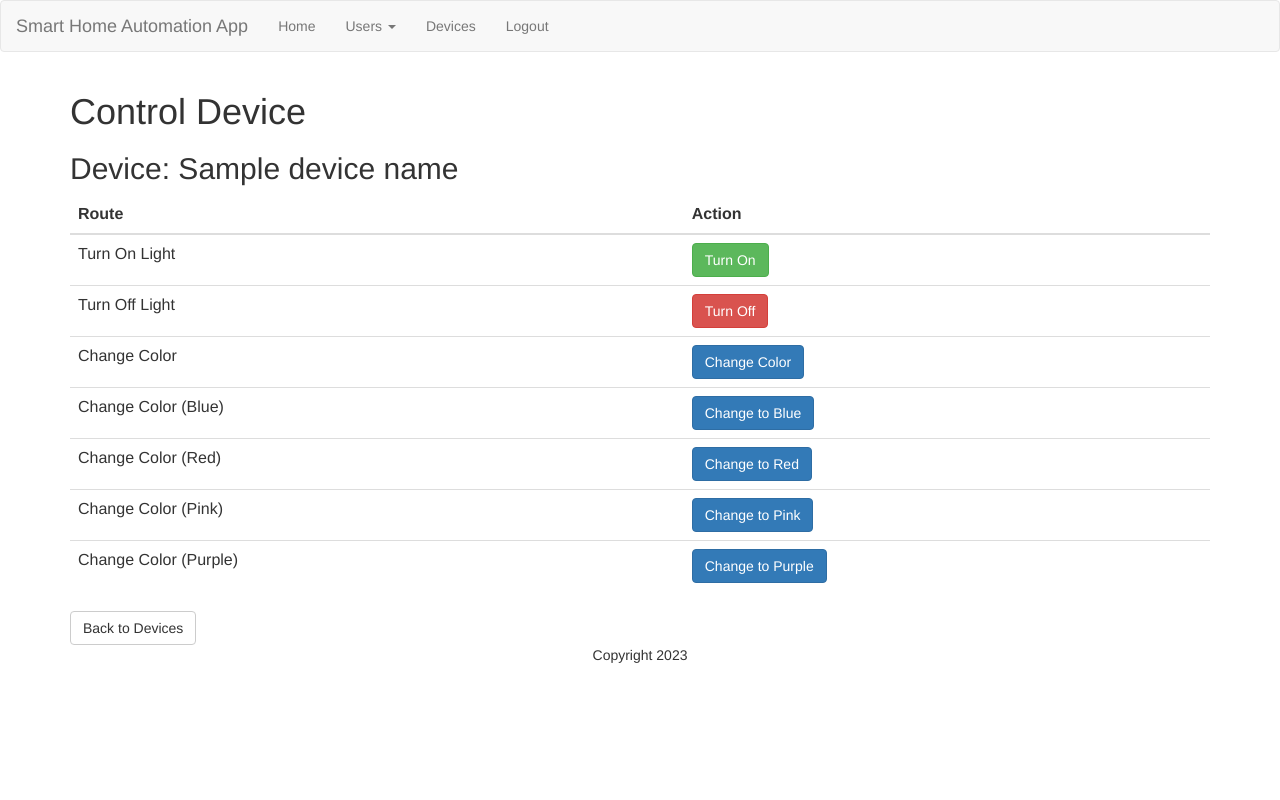
After one commit to sbraim998/SmartHomeAutomationSystem, a Flask app: template templates/control_rgb.html in a window 1280 px wide. The commit adds this page. Run offline with Flask 3, Linux system fonts and the light colour scheme; the template is opened without the code that fills it: most values are stand-ins (such as "Sample title", 1, 10 or a date in 2020); some libraries are stand-ins or nearby versions.

Commit message:
final modified

```diff
--- a/app.py
+++ b/app.py
@@ -1,12 +1,7 @@
-from flask import Flask, render_template, redirect
-from User.User_Model import db, db_get_user_by_username
-from authentication import has_session
-
-app = Flask(__name__)
-app.config['SECRET_KEY'] = '\x8afmI\xc5\x17Rh\x11\xd96Z\xa0\xf1\xfdm\xc0\xfc/\xce\xb4\x9d\xed/'
-app.config["SQLALCHEMY_DATABASE_URI"] = "sqlite:///database.db"
-app.config['SQLALCHEMY_TRACK_MODIFICATIONS'] = False
-db.init_app(app)
+from flask import render_template, redirect, request
+import Devices
+import rgbLight_routes
+from model import app, db
 
 
 @app.route('/')
@@ -49,24 +44,59 @@ def view_authenticate_logout():
     return controller_logout()
 
 
-@app.route('/control_light')
-def view_control_light():
-    return render_template('template.html')
+# Route for displaying devices
+@app.route('/devices')
+def show_devices():
+    from Devices.Devices_Controller import get_paired_devices
+    from Devices.Devices_Model import Device
+    paired_devices = get_paired_devices()
+    print(paired_devices)
+    if paired_devices:
+        return render_template('devices.html', devices=paired_devices)
+    else:
+        return render_template('devices.html', devices=Devices.Devices_Model.Device('No Devices available', '0', '0'))
 
 
-@app.route('/turn_on')
-def tigger_turn_on_relay():
-    from lights import turn_on_relay
-    turn_on_relay()
-    return render_template('template.html', msg="light is on")
+@app.route('/hardware/<device_name>')
+def hardware_controller(device_name):
+    print(device_name)
+    if device_name == 'RGBLight':
+        return render_template('control_rgb.html', device_name=device_name, message=None)
 
 
-@app.route('/turn_off')
-def trigger_turn_off_relay():
-    from lights import turn_off_relay
-    msg = turn_off_relay()
-    return render_template('template.html', msg=msg)
+@app.route('/control/<device_name>/turn_on')
+def turn_on(device_name):
+    if request.method == 'GET':
+        if device_name == 'RGBLight':
+            response = rgbLight_routes.turn_on_light()
+            if response:
+                message = 'Turned ON Successfully'
+            else:
+                message = 'Error occurred'
+            return render_template('control_rgb.html', device_name=device_name, message=message)
 
 
-with app.app_context():
-    db.create_all()
+@app.route('/control/<device_name>/turn_off')
+def turn_off_light(device_name):
+    if request.method == 'GET':
+        if device_name == 'RGBLight':
+            response = rgbLight_routes.turn_off_light()
+            if response:
+                message = 'Turned OFF Successfully'
+            else:
+                message = 'Error occurred'
+            return render_template('control_rgb.html', device_name=device_name, message=message)
+
+
+# @app.route('/pair_new_device')
+# def show_devices():
+#     from Devices.Devices_Controller import get_paired_devices
+#     around_devices = Devices.Devices_Controller.discover_devices()
+#     print(around_devices)
+#     return render_template('pair_device.html', around_devices=around_devices)
+
+
+if __name__ == '__main__':
+    with app.app_context():
+        db.create_all()
+    app.run(debug=True)
--- /dev/null
+++ b/model.py
@@ -0,0 +1,65 @@
+import base64
+
+from flask import Flask
+from flask_sqlalchemy import SQLAlchemy
+from marshmallow_sqlalchemy import SQLAlchemyAutoSchema
+
+
+basedir = 'reporting_systems'
+
+app = Flask(__name__)
+app.secret_key = 'IM_THE_BEST'
+app.config['SQLALCHEMY_DATABASE_URI'] = \
+    'sqlite:///' + '../database.db'
+app.config['SQLALCHEMY_TRACK_MODIFICATIONS'] = False
+db = SQLAlchemy(app)
+
+
+class Device(db.Model):
+    id = db.Column(db.Integer, primary_key=True)
+    device_name = db.Column(db.String(50), unique=True, nullable=False)
+    wifi_name = db.Column(db.String(50), nullable=False)
+    wifi_password = db.Column(db.String(50), nullable=False)
+
+    def __init__(self, device_name, wifi_name, wifi_password):
+        self.device_name = device_name
+        self.wifi_password = wifi_password
+        self.wifi_name = wifi_name
+
+
+class DeviceSchema(SQLAlchemyAutoSchema):
+    class Meta:
+        model = Device
+        include_relationships = True
+        load_instance = True
+
+
+device_schema = DeviceSchema()
+devices_schema = DeviceSchema(many=True)
+
+
+class User(db.Model):
+    id = db.Column(db.Integer, primary_key=True)
+    username = db.Column(db.String, nullable=False)
+    password = db.Column(db.String)
+    face = db.Column(db.LargeBinary)
+
+    def __init__(self, username, password, face):
+        self.username = username
+        self.password = password
+        self.face = face
+
+    def save(self):
+        db.session.add(self)
+        db.session.commit()
+
+
+class UserSchema(SQLAlchemyAutoSchema):
+    class Meta:
+        model = User
+        include_relationships = True
+        load_instance = True
+
+
+user_schema = UserSchema()
+users_schema = UserSchema(many=True)
--- /dev/null
+++ b/rgbLight_routes.py
@@ -0,0 +1,61 @@
+import requests
+
+arduino_ip = "172.20.10.3"
+
+
+def turn_on_light():
+    return change_color_red()
+
+
+def turn_off_light():
+    url = f"http://{arduino_ip}/rgpLight/off"
+    response = requests.get(url)
+    if response.status_code == 200:
+        return True
+    else:
+        print("Failed to turn off the light")
+
+
+def change_color(red, green, blue):
+    url = f"http://{arduino_ip}/rgpLight/color?red={red}&green={green}&blue={blue}"
+    response = requests.get(url)
+    if response.status_code == 200:
+        return True
+    else:
+        print("Failed to change the color")
+
+
+def change_color_blue():
+    url = f"http://{arduino_ip}/rgpLight/color?red={255}&green={0}&blue={0}"
+    response = requests.get(url)
+    if response.status_code == 200:
+        return True
+    else:
+        print("Failed to change the color")
+
+
+def change_color_red():
+    url = f"http://{arduino_ip}/rgpLight/color?red={0}&green={0}&blue={255}"
+    response = requests.get(url)
+    if response.status_code == 200:
+        return True
+    else:
+        print("Failed to change the color")
+
+
+def change_color_pink():
+    url = f"http://{arduino_ip}/rgpLight/color?red={255}&green={0}&blue={255}"
+    response = requests.get(url)
+    if response.status_code == 200:
+        return True
+    else:
+        print("Failed to change the color")
+
+
+def change_color_purple():
+    url = f"http://{arduino_ip}/rgpLight/color?red={255}&green={50}&blue={150}"
+    response = requests.get(url)
+    if response.status_code == 200:
+        return True
+    else:
+        print("Failed to change the color")
--- a/templates/add_user.html
+++ b/templates/add_user.html
@@ -14,11 +14,7 @@
       </div>
       <div class="form-group">
         <label for="face">Face:</label>
-        <input type="text" class="form-control" id="face" name="face">
-      </div>
-      <div class="form-group">
-        <label for="plate_number">Plate Number:</label>
-        <input type="text" class="form-control" id="plate_number" name="plate_number">
+        <input type="file" class="form-control" id="face" name="face">
       </div>
       <button type="submit" class="btn btn-default">Submit</button>
     </form>
--- a/templates/base.html
+++ b/templates/base.html
@@ -29,7 +29,7 @@
                   <li><a href="{{ url_for('view_delete_user') }}">Delete User</a></li>
                 </ul>
               </li>
-              <li><a href="{{ url_for('view_control_light') }}">Control Light</a></li>
+              <li><a href="/devices">Devices</a></li>
               <li><a href="{{ url_for('view_authenticate_logout') }}">Logout</a></li>
             </ul>
             </div>
--- /dev/null
+++ b/templates/control_rgb.html
@@ -0,0 +1,54 @@
+{% extends "base.html" %}
+{% block content %}
+<body>
+    <div class="container">
+        <h1>Control Device</h1>
+        <h2>Device: {{ device_name }}</h2>
+        <table class="table">
+            <thead>
+                <tr>
+                    <th>Route</th>
+                    <th>Action</th>
+                </tr>
+            </thead>
+            <tbody>
+                <tr>
+                    <td>Turn On Light</td>
+                    <td><a class="btn btn-success" href="/control/{{ device_name }}/turn_on">Turn On</a></td>
+                </tr>
+                <tr>
+                    <td>Turn Off Light</td>
+                    <td><a class="btn btn-danger" href="/control/{{ device_name }}/turn_off">Turn Off</a></td>
+                </tr>
+                <tr>
+                    <td>Change Color</td>
+                    <td><a class="btn btn-primary" href="/control/{{ device_name }}/change_color">Change Color</a></td>
+                </tr>
+                <tr>
+                    <td>Change Color (Blue)</td>
+                    <td><a class="btn btn-primary" href="/control/{{ device_name }}/change_color_blue">Change to Blue</a></td>
+                </tr>
+                <tr>
+                    <td>Change Color (Red)</td>
+                    <td><a class="btn btn-primary" href="/control/{{ device_name }}/change_color_red">Change to Red</a></td>
+                </tr>
+                <tr>
+                    <td>Change Color (Pink)</td>
+                    <td><a class="btn btn-primary" href="/control/{{ device_name }}/change_color_pink">Change to Pink</a></td>
+                </tr>
+                <tr>
+                    <td>Change Color (Purple)</td>
+                    <td><a class="btn btn-primary" href="/control/{{ device_name }}/change_color_purple">Change to Purple</a></td>
+                </tr>
+            </tbody>
+        </table>
+        {% if message %}
+            <div class="alert alert-info" role="alert">
+                {{ message }}
+            </div>
+        {% endif %}
+        <a class="btn btn-default" href="/devices">Back to Devices</a>
+
+    </div>
+</body>
+{% endblock %}
```
Also changed, not shown: Devices/Devices_Controller.py (added, +47 -0 lines), Devices/Devices_Model.py (added, +14 -0 lines), User/User_Controller.py (+7 -5 lines), User/User_Model.py (+25 -39 lines), database.py (added, +7 -0 lines), lights.py (deleted, +0 -22 lines), recognition_technology.py (added, +60 -0 lines), templates/devices.html (added, +29 -0 lines), templates/pair_device.html (added, +36 -0 lines), templates/template.html (deleted, +0 -34 lines), Devices/__init__.py (added), instance/database.db (deleted).
